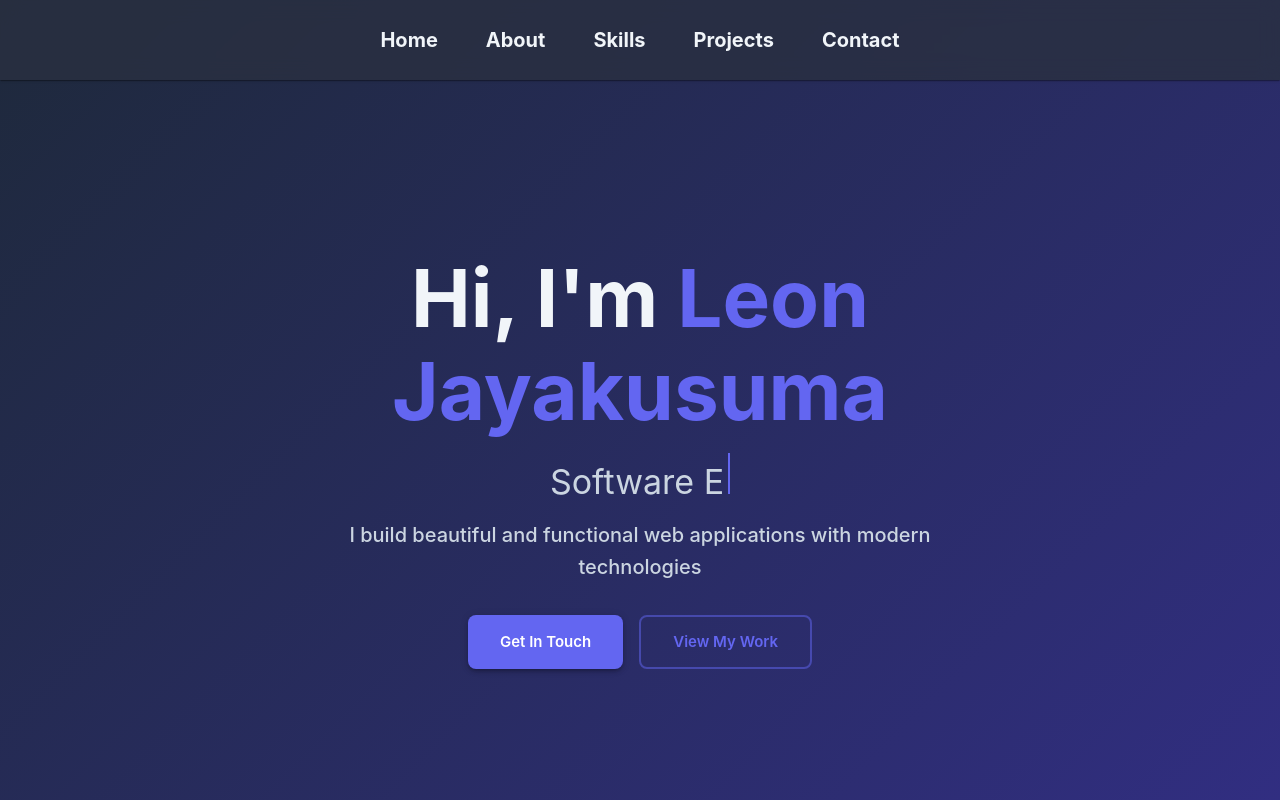
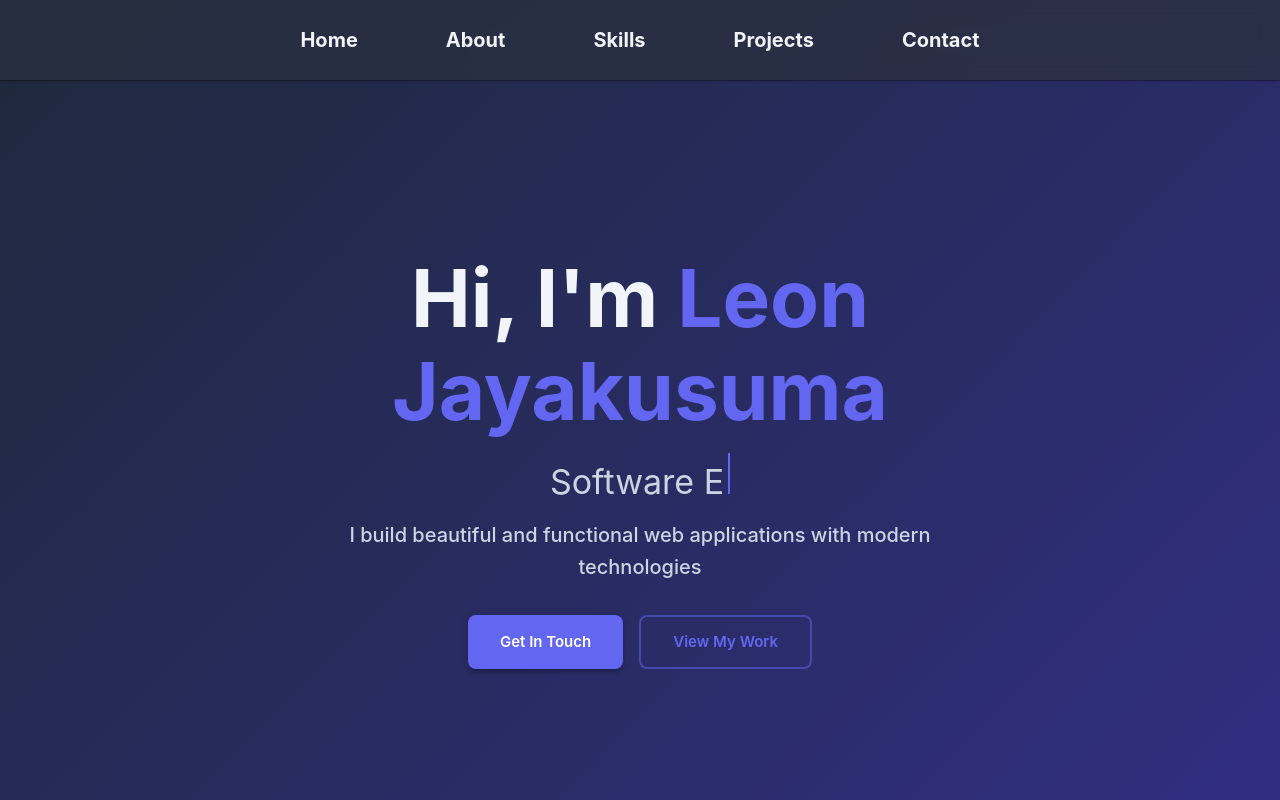
Before and after one commit to leonjayakusuma/leonjayakusuma.github.io, a React (Vite) app: page / in a window 1280 px wide. Shown: the top 800 px of the page. Built offline with nearby package versions, Linux system fonts and the light colour scheme.

Commit message:
added navbar effects

```diff
--- a/src/components/Navbar.tsx
+++ b/src/components/Navbar.tsx
@@ -43,7 +43,21 @@ export default function Navbar() {
 
 
 function NavLink({ href, text }: { href: string, text: string }) {
-  return <Link href={href} sx={{ textDecoration: 'none', color: 'text.primary', '&:hover': { color: 'primary.main' }, fontSize: '1.25rem', fontWeight: 700 }}>
+  return <Link href={href} sx={{
+    textDecoration: 'none',
+    color: 'text.primary',
+    '&:hover': {
+      color: 'primary.main',
+      transform: 'scale(1.1)',
+      transition: 'transform 0.3s ease',
+      backgroundColor: 'rgba(255, 255, 255, 1)',
+    },
+    fontSize: '1.25rem',
+    fontWeight: 700,
+    transition: 'color 0.3s ease',
+    padding: '10px 20px',
+    borderRadius: '5px',
+  }}>
     {text}
   </Link>
 }
```
